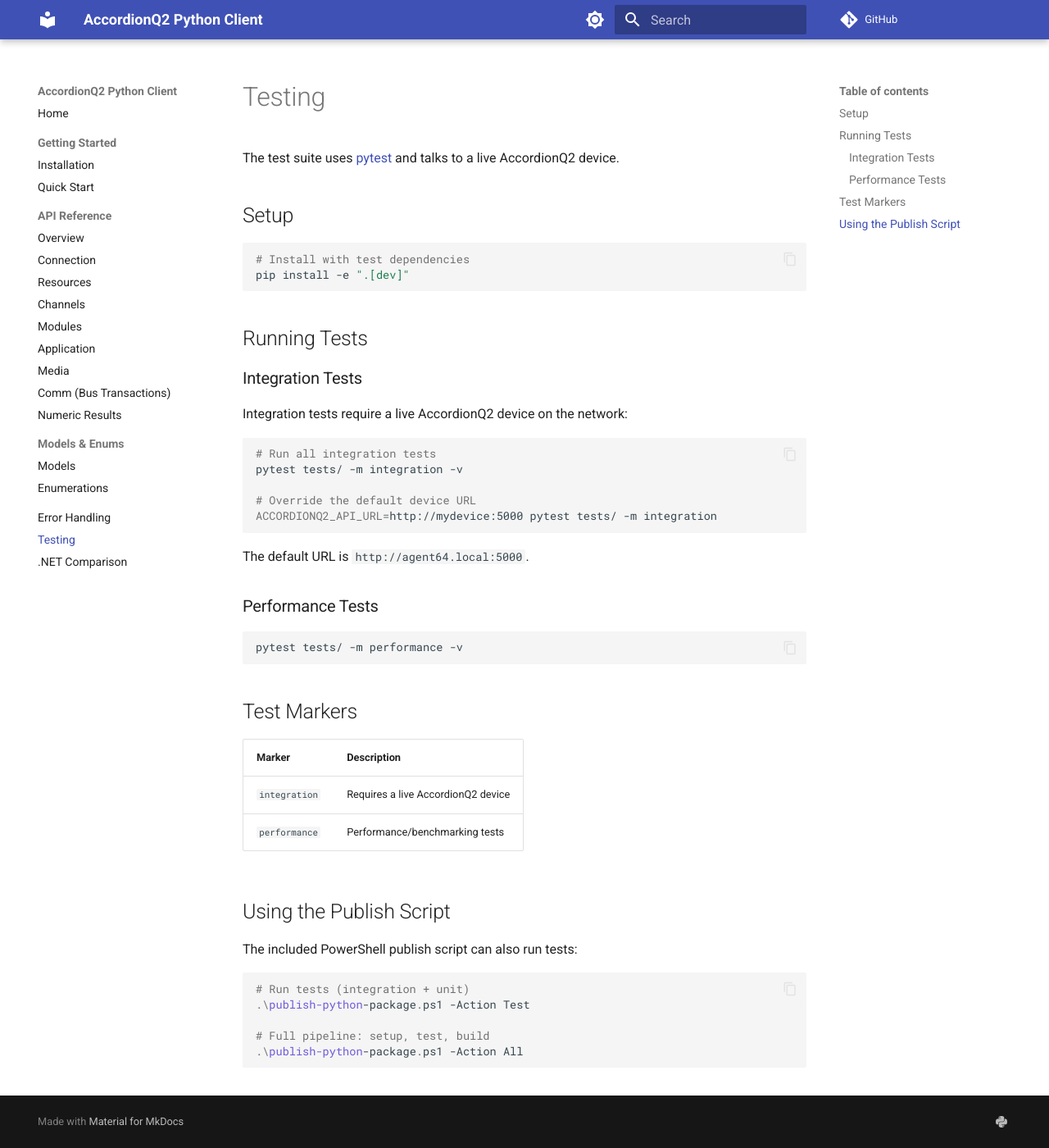
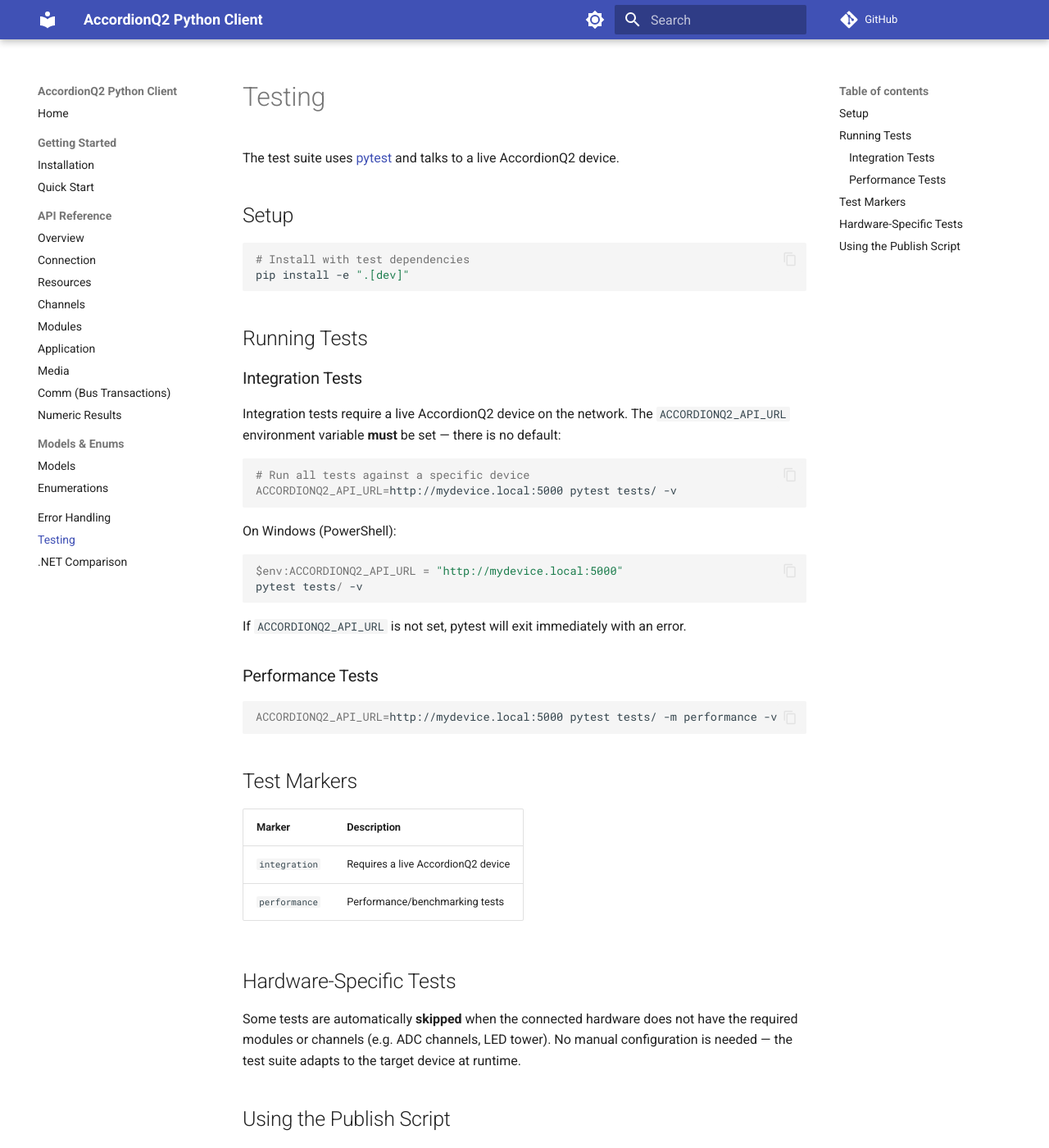
Before and after one commit to esharpab/esharp-accordion-projects-webapiclient-python, an MkDocs documentation site: the page built from docs/testing.md, in a window 1280 px wide and 1400 px high. Shown: the whole window at 82% size. Built offline with MkDocs 1.6.1 and Material for MkDocs 9.7.7, drawn with Linux system fonts in a browser that asks for light colours; comment, search, counter and statistics services are not loaded.

Commit message:
tests: make ACCORDIONQ2_API_URL mandatory and skip hardware-specific tests
- Remove hardcoded default URL (agent64.local); ACCORDIONQ2_API_URL env
  var is now required — pytest exits immediately if not set
- Derive EXPECTED_HOST_NAME from the URL hostname at runtime (strips .local)
- Host name comparison is now case-insensitive
- test_get_channel_by_alias_adc: skip gracefully if ADC channel not present
- test_rainbow_leds_cycle_colors: skip gracefully if LED channels not present
- docs/testing.md: updated to reflect mandatory URL, PowerShell example,
  and hardware-specific skip behaviour

````diff
--- a/docs/testing.md
+++ b/docs/testing.md
@@ -13,22 +13,27 @@
 
 ### Integration Tests
 
-Integration tests require a live AccordionQ2 device on the network:
+Integration tests require a live AccordionQ2 device on the network. The `ACCORDIONQ2_API_URL`
+environment variable **must** be set — there is no default:
 
 ```bash
-# Run all integration tests
-pytest tests/ -m integration -v
-
-# Override the default device URL
-ACCORDIONQ2_API_URL=http://mydevice:5000 pytest tests/ -m integration
+# Run all tests against a specific device
+ACCORDIONQ2_API_URL=http://mydevice.local:5000 pytest tests/ -v
 ```
 
-The default URL is `http://agent64.local:5000`.
+On Windows (PowerShell):
+
+```powershell
+$env:ACCORDIONQ2_API_URL = "http://mydevice.local:5000"
+pytest tests/ -v
+```
+
+If `ACCORDIONQ2_API_URL` is not set, pytest will exit immediately with an error.
 
 ### Performance Tests
 
 ```bash
-pytest tests/ -m performance -v
+ACCORDIONQ2_API_URL=http://mydevice.local:5000 pytest tests/ -m performance -v
 ```
 
 ## Test Markers
@@ -37,6 +42,12 @@
 |--------|-------------|
 | `integration` | Requires a live AccordionQ2 device |
 | `performance` | Performance/benchmarking tests |
+
+## Hardware-Specific Tests
+
+Some tests are automatically **skipped** when the connected hardware does not have the required
+modules or channels (e.g. ADC channels, LED tower). No manual configuration is needed — the
+test suite adapts to the target device at runtime.
 
 ## Using the Publish Script
 
````
Also changed, not shown: 4 other files.
